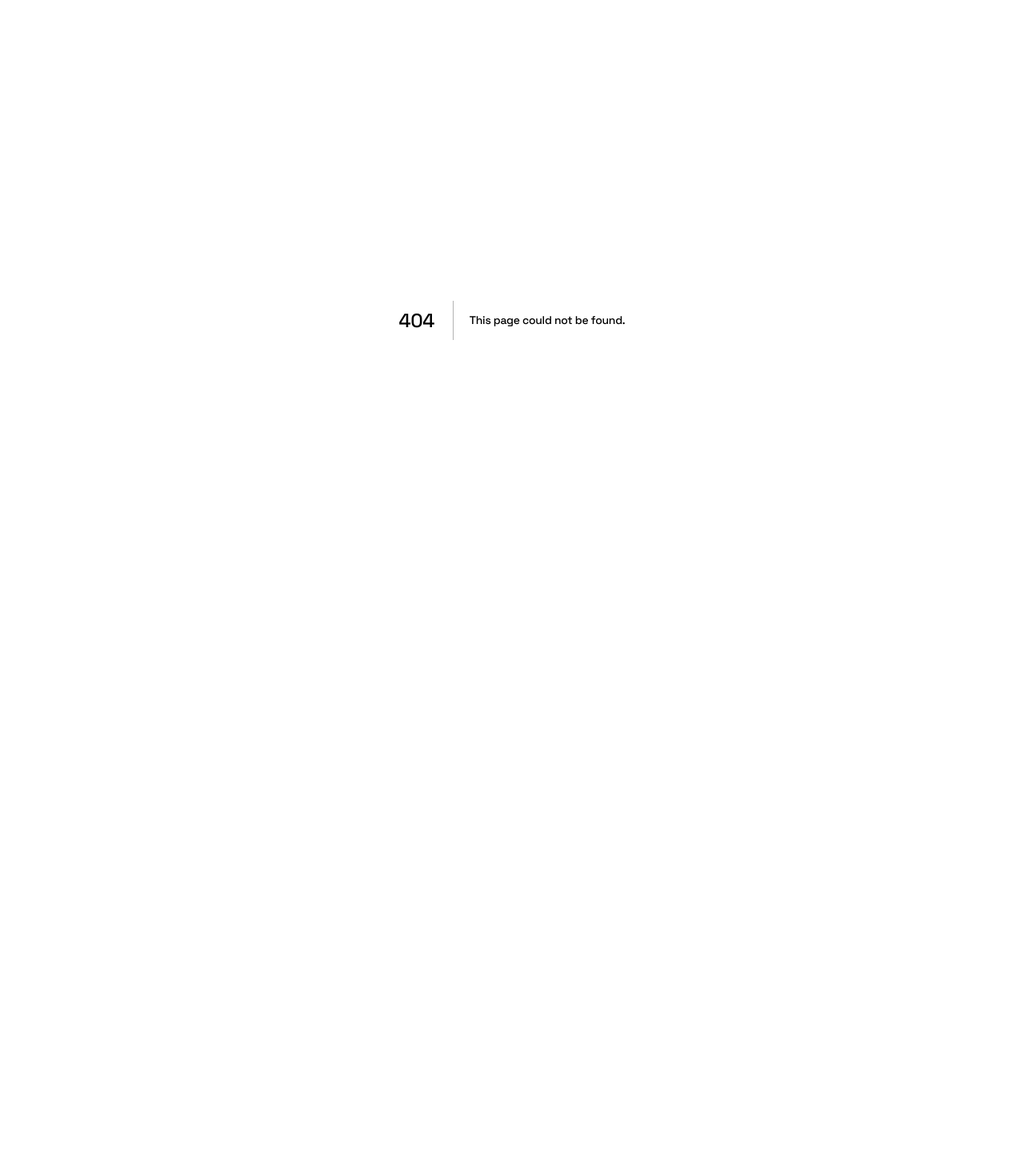
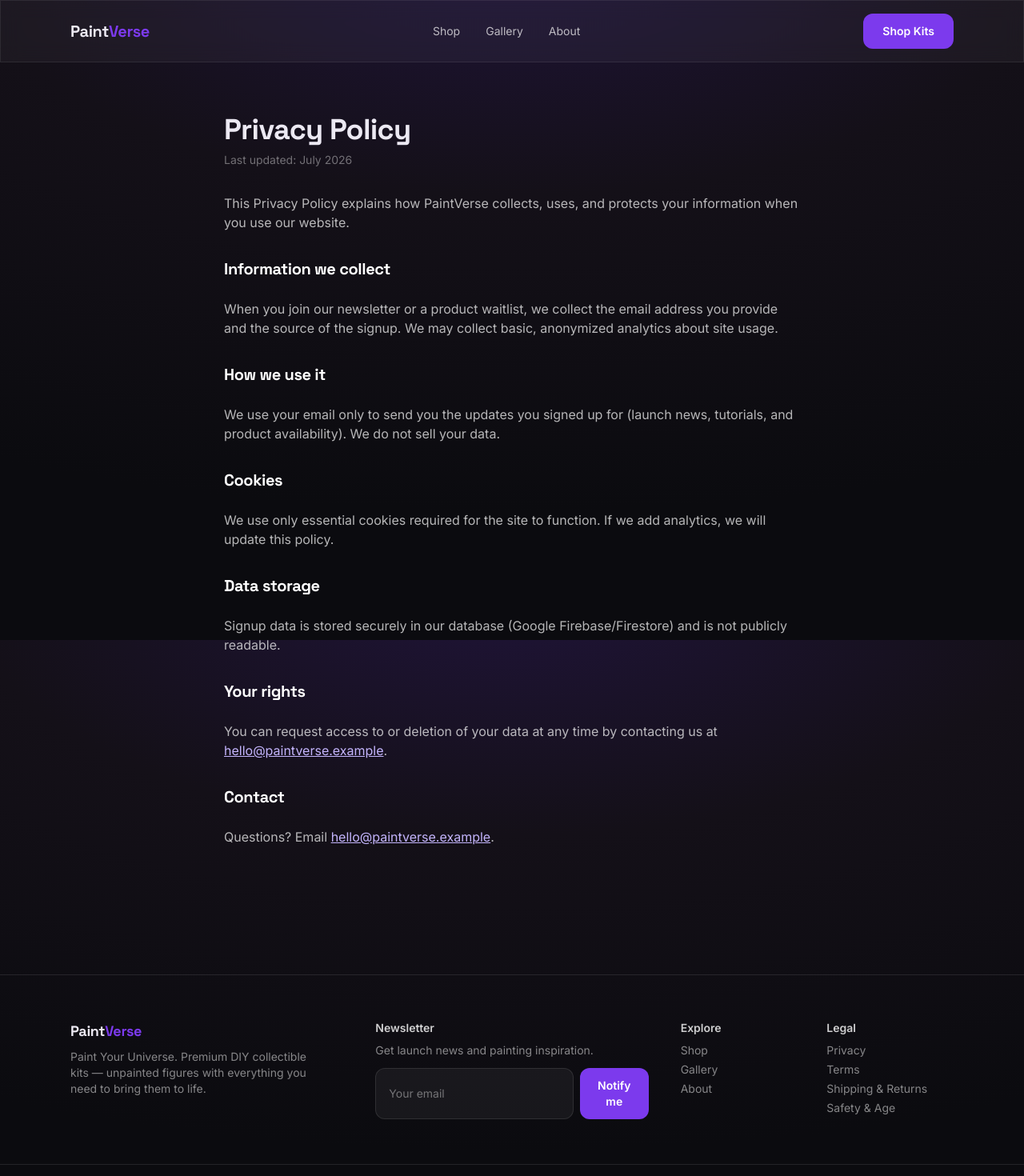
Before and after one commit to Mohamedhesham73/paintverse, a Next.js app: page /privacy in a window 1280 px wide. Before the commit this address had no page. Shown: the top 1470 px of the page at 80% size. Before the commit the page ends 800 px from the top, so only its background shows below. Built offline with nearby package versions, Linux system fonts and the light colour scheme; no server answers.

Commit message:
feat: policy pages (privacy, terms, shipping-returns, safety)

```diff
--- /dev/null
+++ b/src/app/privacy/page.tsx
@@ -0,0 +1,26 @@
+import type { Metadata } from "next";
+import Link from "next/link";
+import { LegalPage } from "@/components/legal/LegalPage";
+import { SITE } from "@/content/site";
+
+export const metadata: Metadata = { title: "Privacy Policy" };
+
+export default function Privacy() {
+  return (
+    <LegalPage title="Privacy Policy" updated="July 2026">
+      <p>This Privacy Policy explains how {SITE.name} collects, uses, and protects your information when you use our website.</p>
+      <h2>Information we collect</h2>
+      <p>When you join our newsletter or a product waitlist, we collect the email address you provide and the source of the signup. We may collect basic, anonymized analytics about site usage.</p>
+      <h2>How we use it</h2>
+      <p>We use your email only to send you the updates you signed up for (launch news, tutorials, and product availability). We do not sell your data.</p>
+      <h2>Cookies</h2>
+      <p>We use only essential cookies required for the site to function. If we add analytics, we will update this policy.</p>
+      <h2>Data storage</h2>
+      <p>Signup data is stored securely in our database (Google Firebase/Firestore) and is not publicly readable.</p>
+      <h2>Your rights</h2>
+      <p>You can request access to or deletion of your data at any time by contacting us at <Link href={`mailto:${SITE.contactEmail}`}>{SITE.contactEmail}</Link>.</p>
+      <h2>Contact</h2>
+      <p>Questions? Email <Link href={`mailto:${SITE.contactEmail}`}>{SITE.contactEmail}</Link>.</p>
+    </LegalPage>
+  );
+}
--- /dev/null
+++ b/src/app/safety/page.tsx
@@ -0,0 +1,24 @@
+import type { Metadata } from "next";
+import Link from "next/link";
+import { LegalPage } from "@/components/legal/LegalPage";
+import { SITE } from "@/content/site";
+
+export const metadata: Metadata = { title: "Safety & Age Notice" };
+
+export default function Safety() {
+  return (
+    <LegalPage title="Safety & Age Notice" updated="July 2026">
+      <p>PaintVerse kits are creative products that include small parts and paint. Please read this notice before use.</p>
+      <h2>Small parts — choking hazard</h2>
+      <p>Kits contain small parts and are <strong>not suitable for children under 3 years</strong>. We recommend PaintVerse kits for ages 14 and up.</p>
+      <h2>Paint safety</h2>
+      <p>Our starter paints are water-based and non-toxic. Paint in a well-ventilated area, avoid contact with eyes and mouth, and wash hands after use. Keep away from young children and pets.</p>
+      <h2>Adult supervision</h2>
+      <p>Younger painters should be supervised by an adult, especially when handling small parts and brushes.</p>
+      <h2>Storage</h2>
+      <p>Store paints tightly closed at room temperature, away from direct sunlight.</p>
+      <h2>Contact</h2>
+      <p>Questions about safety? Email <Link href={`mailto:${SITE.contactEmail}`}>{SITE.contactEmail}</Link>.</p>
+    </LegalPage>
+  );
+}
--- /dev/null
+++ b/src/app/shipping-returns/page.tsx
@@ -0,0 +1,24 @@
+import type { Metadata } from "next";
+import Link from "next/link";
+import { LegalPage } from "@/components/legal/LegalPage";
+import { SITE } from "@/content/site";
+
+export const metadata: Metadata = { title: "Shipping & Returns" };
+
+export default function ShippingReturns() {
+  return (
+    <LegalPage title="Shipping & Returns" updated="July 2026">
+      <p>This page explains how we ship PaintVerse kits and how returns work. Details will be finalized as we launch sales.</p>
+      <h2>Shipping</h2>
+      <p>We currently plan to ship within Egypt, with international shipping to follow. Estimated delivery times and costs will be shown at checkout when purchasing goes live.</p>
+      <h2>Order processing</h2>
+      <p>Orders are typically processed within 1–3 business days before dispatch.</p>
+      <h2>Returns</h2>
+      <p>Because kits include paints and consumables, unopened kits may be returned within 14 days of delivery for a refund of the item price. Opened or partially used kits are not eligible unless faulty.</p>
+      <h2>Damaged or faulty items</h2>
+      <p>If your kit arrives damaged, contact us within 7 days with photos and we will make it right.</p>
+      <h2>Contact</h2>
+      <p>Email <Link href={`mailto:${SITE.contactEmail}`}>{SITE.contactEmail}</Link>.</p>
+    </LegalPage>
+  );
+}
--- /dev/null
+++ b/src/app/terms/page.tsx
@@ -0,0 +1,26 @@
+import type { Metadata } from "next";
+import Link from "next/link";
+import { LegalPage } from "@/components/legal/LegalPage";
+import { SITE } from "@/content/site";
+
+export const metadata: Metadata = { title: "Terms of Service" };
+
+export default function Terms() {
+  return (
+    <LegalPage title="Terms of Service" updated="July 2026">
+      <p>By accessing {SITE.name}, you agree to these Terms of Service.</p>
+      <h2>Use of the site</h2>
+      <p>You may browse and use this site for personal, non-commercial purposes. You agree not to misuse the site, attempt to disrupt it, or access it in unauthorized ways.</p>
+      <h2>Intellectual property</h2>
+      <p>All content, branding, figure designs, and imagery on this site are the property of {SITE.name} and may not be reproduced without permission.</p>
+      <h2>Products &amp; availability</h2>
+      <p>Product information is provided for preview. Availability, pricing (shown in EGP), and specifications may change. Purchasing functionality will be governed by additional terms when introduced.</p>
+      <h2>Limitation of liability</h2>
+      <p>The site is provided &quot;as is&quot; without warranties. {SITE.name} is not liable for any indirect or incidental damages arising from use of the site.</p>
+      <h2>Governing law</h2>
+      <p>These terms are governed by the laws of the Arab Republic of Egypt.</p>
+      <h2>Contact</h2>
+      <p>Email <Link href={`mailto:${SITE.contactEmail}`}>{SITE.contactEmail}</Link>.</p>
+    </LegalPage>
+  );
+}
--- /dev/null
+++ b/src/components/legal/LegalPage.tsx
@@ -0,0 +1,18 @@
+import { Navbar } from "@/components/layout/Navbar";
+import { Footer } from "@/components/layout/Footer";
+
+export function LegalPage({ title, updated, children }: { title: string; updated: string; children: React.ReactNode }) {
+  return (
+    <>
+      <Navbar />
+      <main className="mx-auto max-w-3xl px-6 py-16">
+        <h1 className="text-4xl font-bold">{title}</h1>
+        <p className="mt-2 text-sm text-white/40">Last updated: {updated}</p>
+        <div className="prose-legal mt-8 space-y-6 text-white/70 [&_h2]:mt-8 [&_h2]:text-xl [&_h2]:font-semibold [&_h2]:text-white [&_a]:text-purple-300 [&_a]:underline">
+          {children}
+        </div>
+      </main>
+      <Footer />
+    </>
+  );
+}
```
